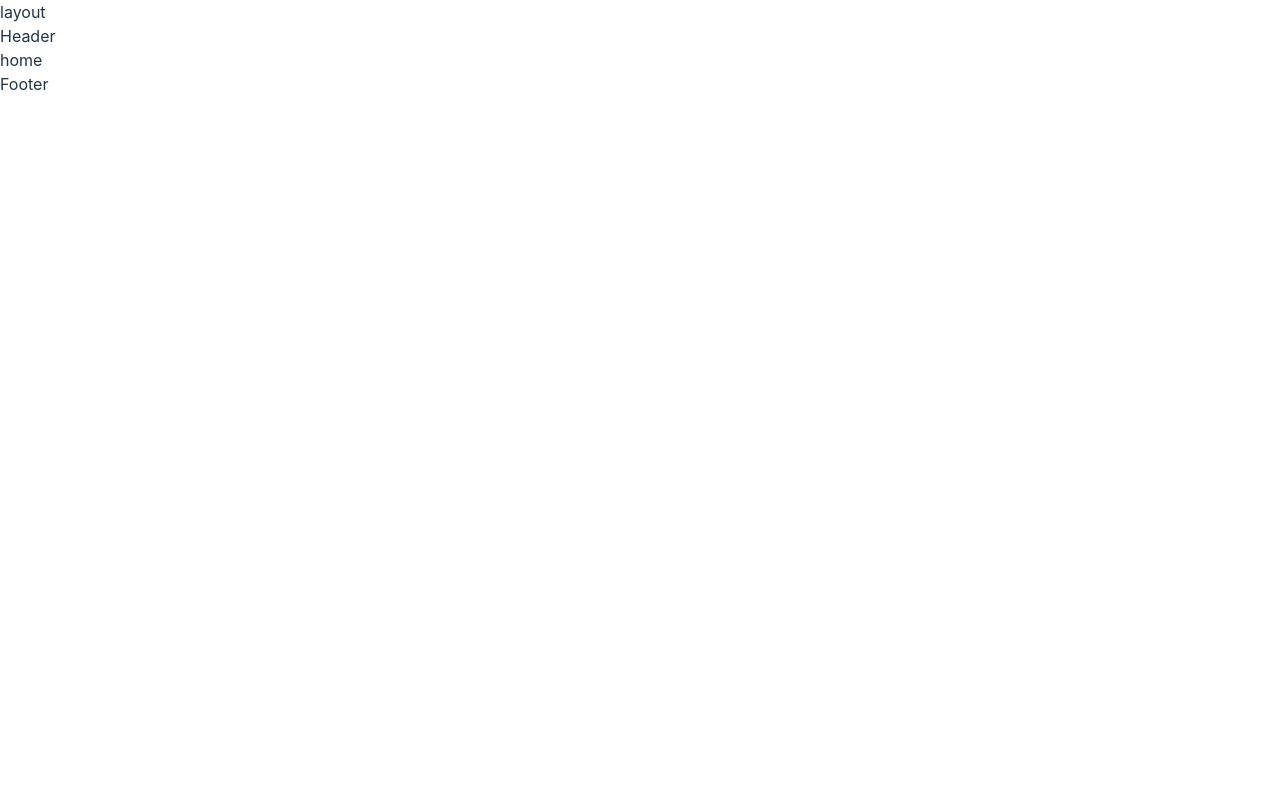
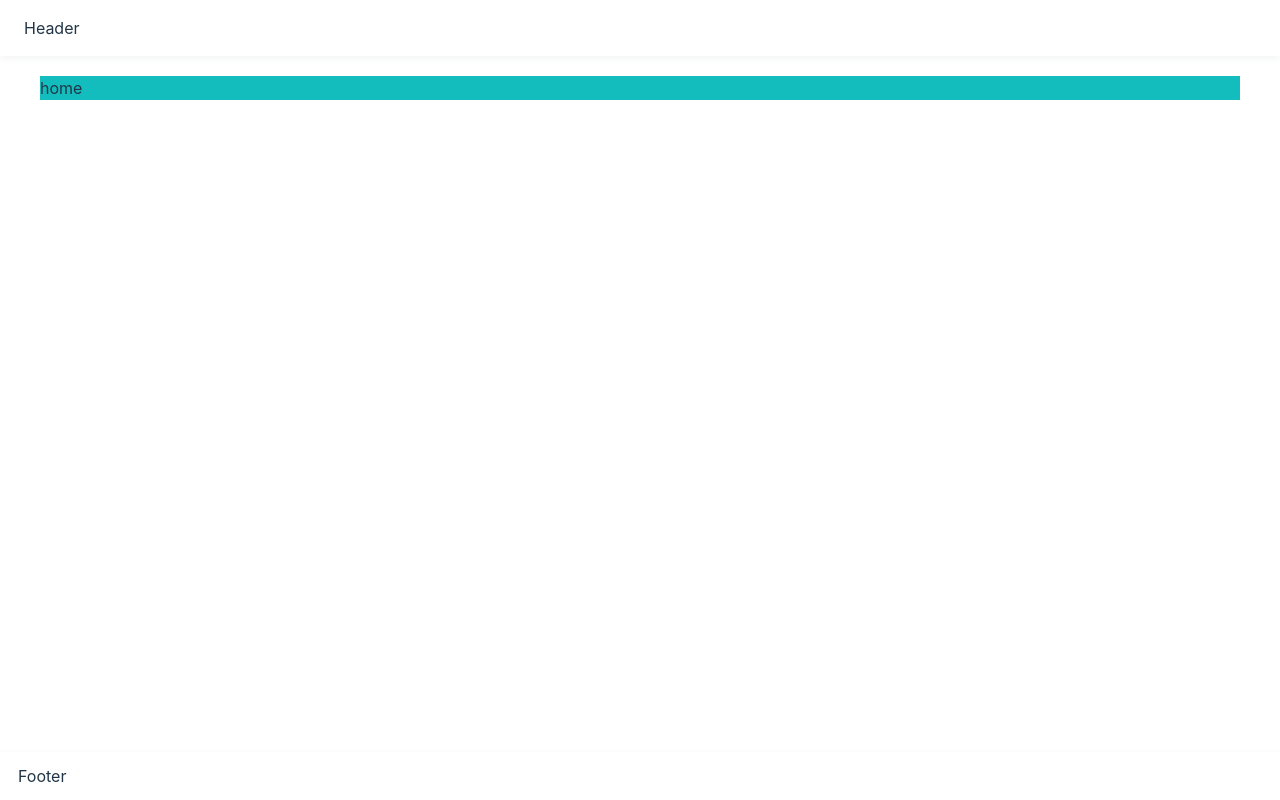
Before and after one commit to TeddyLin1997/strategle, a React (Vite) app: page / in a window 1280 px wide. Built offline with nearby package versions, Linux system fonts and the light colour scheme.

Commit message:
Chore: rename

```diff
--- a/package.json
+++ b/package.json
@@ -1,5 +1,5 @@
 {
-  "name": "future-debank",
+  "name": "strategle-future-bank",
   "private": true,
   "version": "0.0.0",
   "type": "module",
@@ -27,6 +27,7 @@
     "@types/node": "^20.5.2",
     "@types/react": "^18.2.15",
     "@types/react-dom": "^18.2.7",
+    "@types/styled-components": "^5.1.26",
     "@typescript-eslint/eslint-plugin": "^6.0.0",
     "@typescript-eslint/parser": "^6.0.0",
     "@vitejs/plugin-react-swc": "^3.3.2",
--- a/src/pages/home/index.tsx
+++ b/src/pages/home/index.tsx
@@ -1,6 +1,6 @@
 const Home = () => {
   return (
-    <div>
+    <div style={{ backgroundColor: '#14BDBD' }}>
       home
     </div>
   )
--- /dev/null
+++ b/src/pages/layout/footer.style.ts
@@ -0,0 +1,8 @@
+import styled from 'styled-components'
+
+export const FooterContainer = styled.footer`
+  padding: 12px 18px;
+  width: 100%;
+  box-shadow: 0 2px 8px #f2f3f5;
+  background-color: #fff;
+`
--- a/src/pages/layout/footer.tsx
+++ b/src/pages/layout/footer.tsx
@@ -1,6 +1,8 @@
+import { FooterContainer } from './footer.style'
+
 const Footer = () => {
   return (
-    <div>Footer</div>
+    <FooterContainer>Footer</FooterContainer>
   )
 }
 
--- a/src/pages/layout/header.style.ts
+++ b/src/pages/layout/header.style.ts
@@ -0,0 +1,14 @@
+import styled from 'styled-components'
+
+export const HeaderContainer = styled.header`
+  position: fixed;
+  top: 0;
+  padding: 18px 24px;
+  width: 100%;
+  height: 56px;
+  box-shadow: 0 2px 8px #f2f3f5;
+  background-color: #fff;
+
+  display: flex;
+  align-items: center;
+`
--- a/src/pages/layout/header.tsx
+++ b/src/pages/layout/header.tsx
@@ -1,6 +1,8 @@
+import { HeaderContainer } from './header.style'
+
 const Header = () => {
   return (
-    <div>Header</div>
+    <HeaderContainer>Header</HeaderContainer>
   )
 }
 
--- /dev/null
+++ b/src/pages/layout/index.style.ts
@@ -0,0 +1,17 @@
+import styled from 'styled-components'
+
+export const LayoutContainer = styled.div`
+  width: 100%;
+  max-width: 100vw;
+  min-height: 100vh;
+  display: flex;
+  flex-direction: column;
+`
+
+export const Main = styled.main`
+  margin: auto;
+  padding: 76px 20px 18px;
+  max-width: 1240px;
+  width: 100%;
+  flex: 1;
+`
--- a/src/pages/layout/index.tsx
+++ b/src/pages/layout/index.tsx
@@ -1,19 +1,19 @@
 import Header from './header'
 import Footer from './footer'
 import { Outlet } from 'react-router-dom'
+import { LayoutContainer, Main } from './index.style'
 
 const Layout = () => {
   return (
-    <div>
-      <div>layout</div>
+    <LayoutContainer>
       <Header />
 
-      <div>
+      <Main>
         <Outlet />
-      </div>
+      </Main>
 
       <Footer />
-    </div>
+    </LayoutContainer>
   )
 }
 
--- a/src/styles/global.css
+++ b/src/styles/global.css
@@ -1,10 +1,10 @@
 :root {
-  font-family: Inter, system-ui, Avenir, Helvetica, Arial, sans-serif;
+  font-family: robot, Inter, system-ui, Avenir, Helvetica, Arial, sans-serif;
   line-height: 1.5;
   font-weight: 400;
 
   /* color-scheme: light dark; */
-  background-color: #ffffff;
+  background-color: #f2f3f5;
 
   font-synthesis: none;
   text-rendering: optimizeLegibility;
@@ -16,6 +16,7 @@
 * {
   margin: 0;
   padding: 0;
+  box-sizing: border-box;
 }
 
 @media (prefers-color-scheme: light) {
```
Also changed, not shown: 2 other files (tests, documents, lock files or other folders).
